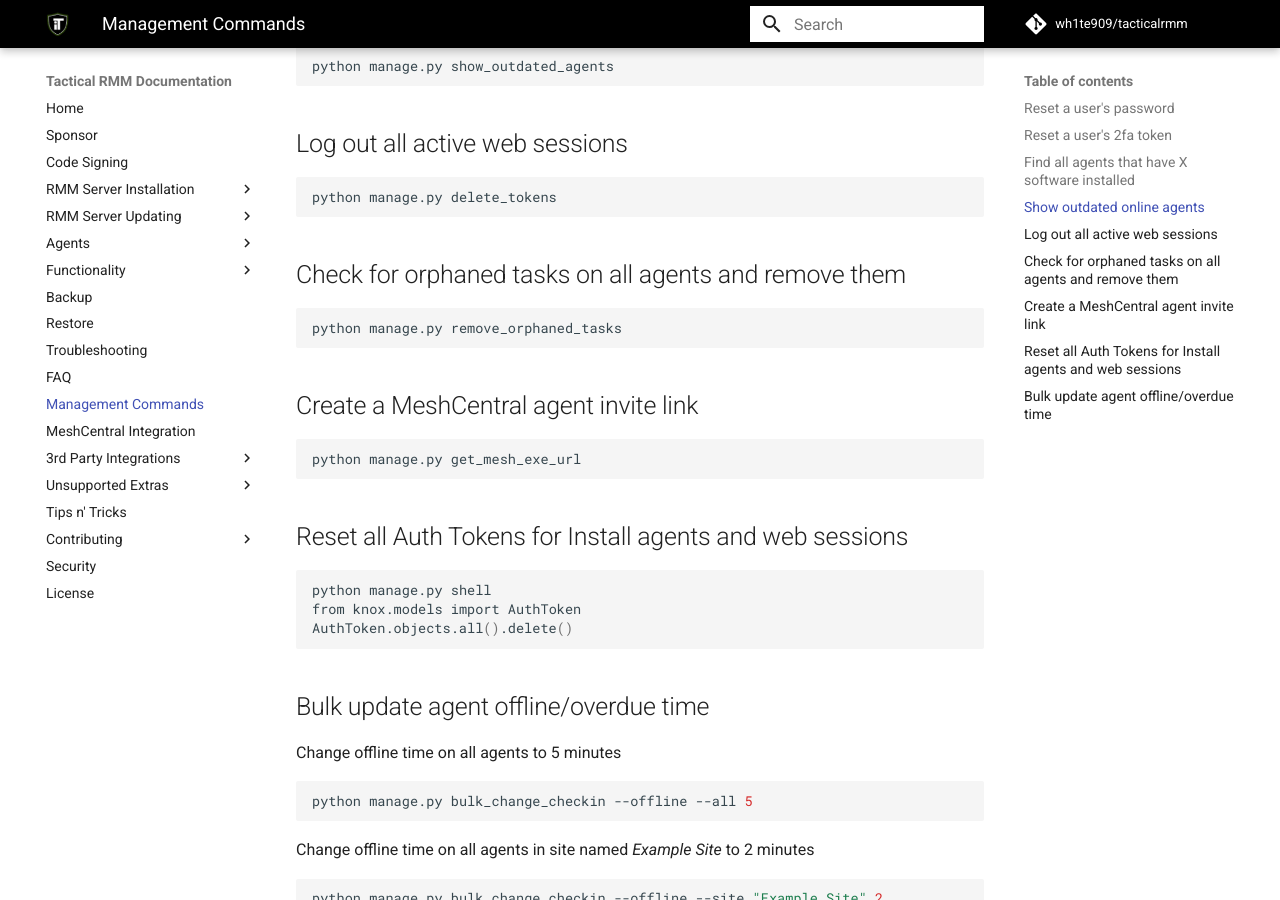
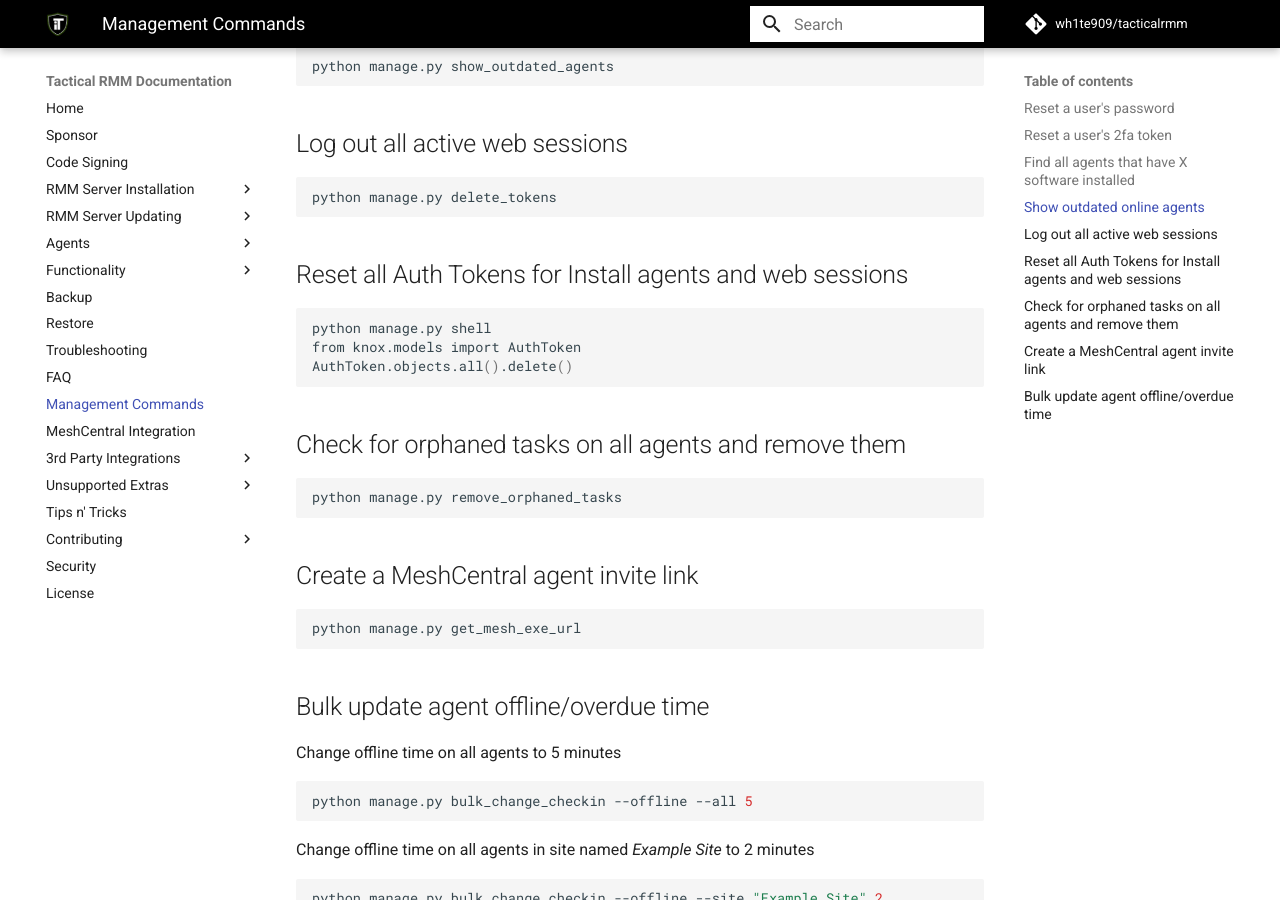
Before and after one commit to amidaware/trmm-docs, an MkDocs documentation site: the page built from docs/docs/management_cmds.md, in a window 1280 px wide and 900 px high, scrolled down 718 px. Built offline with MkDocs 1.6.1 and Material for MkDocs 9.7.7, drawn with Linux system fonts in a browser that asks for light colours; comment, search, counter and statistics services are not loaded; some of the changed lines change nothing that is shown.

Commit message:
docs moving position

````diff
--- a/docs/docs/management_cmds.md
+++ b/docs/docs/management_cmds.md
@@ -37,6 +37,14 @@
 python manage.py delete_tokens
 ```
 
+## Reset all Auth Tokens for Install agents and web sessions
+
+```bash
+python manage.py shell
+from knox.models import AuthToken
+AuthToken.objects.all().delete()
+```
+
 ## Check for orphaned tasks on all agents and remove them
 
 ```bash
@@ -47,14 +55,6 @@
 
 ```bash
 python manage.py get_mesh_exe_url
-```
-
-## Reset all Auth Tokens for Install agents and web sessions
-
-```bash
-python manage.py shell
-from knox.models import AuthToken
-AuthToken.objects.all().delete()
 ```
 
 ## Bulk update agent offline/overdue time
````
